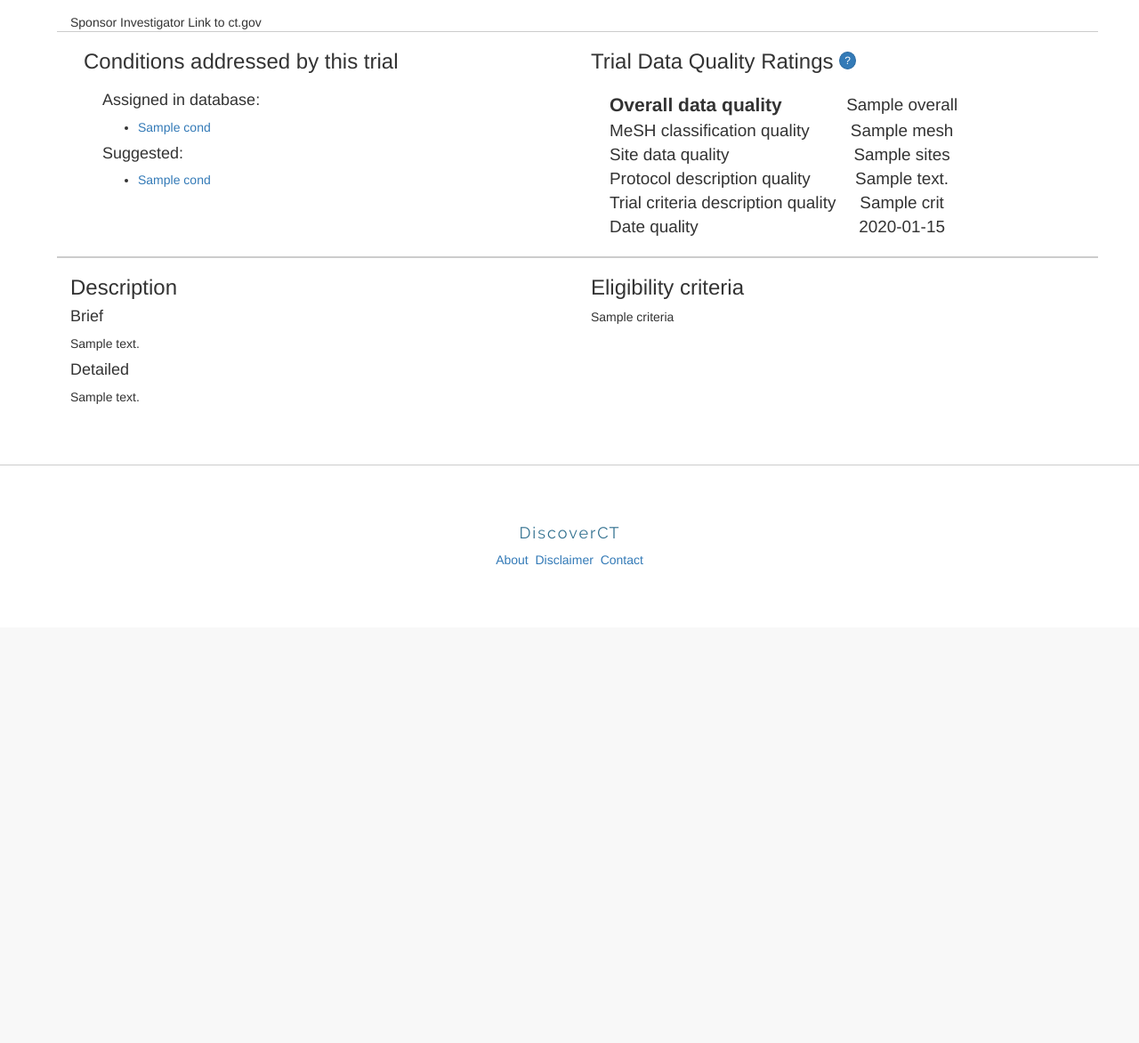
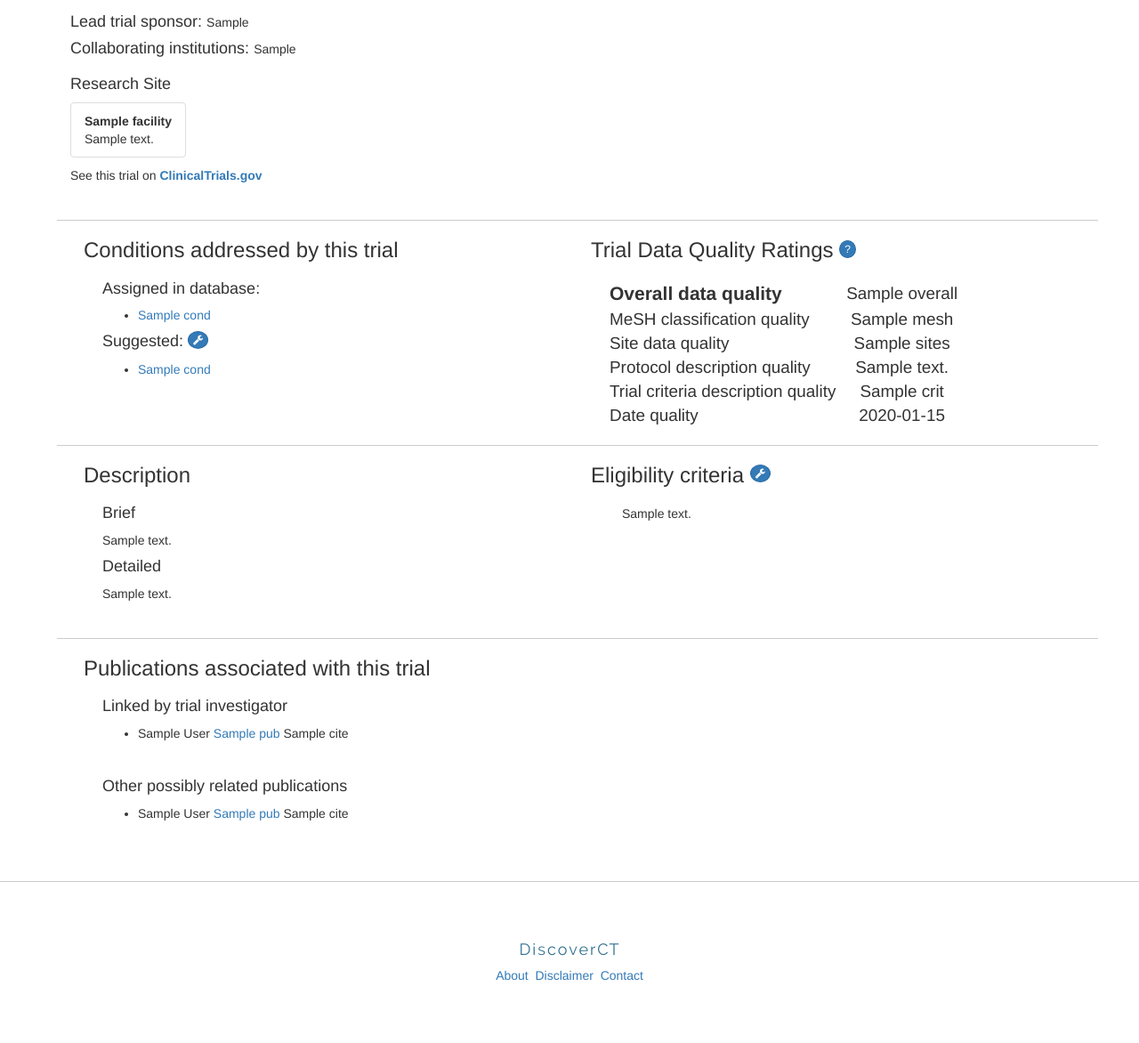
Before and after one commit to jasonost/clinicaltrials, a Flask app: template ctapp/templates/trial.html in a window 1280 px wide. Shown: the part 229-1401 px from the top of the page at 89% size. Before the commit the page ends 864 px from the top, so only its background shows below. Run offline with Flask 2, Linux system fonts and the light colour scheme; the template is opened without the code that fills it: most values are stand-ins (such as "Sample title", 1, 10 or a date in 2020); parts of the project's set-up code (start-up, migrations or seed data) failed here and were passed over; some libraries are stand-ins or nearby versions.

Commit message:
Trial page updates
Adding sites and sponsors, publication list

```diff
--- a/ctapp/templates/trial.html
+++ b/ctapp/templates/trial.html
@@ -10,13 +10,34 @@
     </div>
   </header>
   <section class='container'>
-    <div class='row'>
-      <div class='col-xs-12 col-sm-12 col-md-12'>
-        Sponsor
-        Investigator
-        Link to ct.gov
+      <div class='row col-xs-12 col-sm-12 col-md-12'>
+        <p><span class='h4'>Lead trial sponsor: </span>{{ prim_spon }}</p>
+        {% if other_collab.cnt > 0 %}
+          <p><span class='h4'>Collaborating institution{% if other_collab.cnt > 1 %}s{% endif %}: </span>{{ other_collab.list_string }}</p>
+        {% endif %}
       </div>
-    </div>
+      <div id='facility-list' class='row col-xs-12 col-sm-12 col-md-12'>
+        {% if facility_list|length > 0 %}
+            <p class='h4'>Research Site{% if facility_list|length > 1 %}s{% endif %}</p>
+            <ul class='list-group-horizontal'>
+              {% for facility in facility_list[:5] %}
+                <li class='facility list-group-item'>
+                  <span style="font-weight:bold">{{ facility.name }}</span><br />
+                  {{ facility.address|safe }}<br />
+                </li>
+              {% endfor %}
+              {% if facility_list|length > 5 %}
+                <li class="facility list-group-item" style="background-color: rgba(255, 223, 51, 0.3)">
+                  Only showing <span style="font-weight: bold">5 of {{ facility_list|length }}</span> research sites. Click <a href="{{ url_for('trial_sites') }}?nct_id={{ nct_id }}" target="_blank">here</a> to see a list of all facilities for this trial.
+                </li>
+              {% endif %}
+            </ul>
+        {% endif %}
+      </div>
+      <div class='row col-xs-12 col-sm-12 col-md-12'>
+        <p>See this trial on <a href="http://clinicaltrials.gov/show/{{ nct_id }}" style="font-weight:bold" target="_blank">ClinicalTrials.gov</a></p>
+        <p>&nbsp;</p>
+      </div>
   </section>
   <section class='bottom container'>
     <div class='row'>
@@ -34,7 +55,11 @@
             {% else %}
               <p>No conditions assigned in database.</p>
             {% endif %}
-            <h4>Suggested:</h4>
+            <h4>Suggested:
+            {% if cond_list_s %}
+              <button type="button" class="btn btn-primary more-info" id="add-mesh-btn" data-toggle="tooltip" data-placement="right" title="Click here to assign additional terms to this trial (new tab will open)."><i class="fa fa-wrench"></i></button>
+            {% endif %}
+            </h4>
             {% if cond_list_s %}
               <ul>
                 {% for cond in cond_list_s %}
@@ -44,9 +69,10 @@
             {% else %}
               <p>No suggested terms.</p>
             {% endif %}
+            <p>&nbsp;</p>
           </div>
         </div>
-        <div class='col-xs-12 col-sm-12 col-md-5'>
+        <div class='col-xs-12 col-sm-12 col-md-6'>
           <div id='ratings-summary'>
             <h3>Trial Data Quality Ratings
               <a type="button" class="btn btn-primary more-info" id="rating-info-btn" data-toggle="tooltip" data-placement="right" title="Click here for more information about data quality ratings (new tab will open)." href="{{ url_for('ratings_description') }}" target="_blank">?</a>
@@ -58,19 +84,63 @@
     </div>
   </section>
   <section class='bottom container'>
-    <div class='row {% if cond_list or cond_list_s %} bottom {% endif %}'>
-      <div class='trial-description col-xs-12 col-sm-6 col-md-6'>
-        <h3>Description</h3>
+    <div class='trial-description col-xs-12 col-sm-6 col-md-6'>
+      <h3>Description</h3>
+      <div class="ratings-table">
         <h4>Brief</h4>
         <p>{{ brief_desc|safe }}</p>
         <h4>Detailed</h4>
         <p>{{ detailed_desc|safe }}</p>
-     </div>
-      <div class='trial-criteria col-xs-12 col-sm-6 col-md-6'>
-        <h3>Eligibility criteria</h3>
-        <p>{{ criteria|safe }}</p>
+        <p>&nbsp;</p>
+      </div>
+   </div>
+    <div class='trial-criteria col-xs-12 col-sm-6 col-md-6'>
+      <h3>Eligibility criteria
+      <button type="button" class="btn btn-primary more-info" id="structure-criteria-btn" data-toggle="tooltip" data-placement="right" title="Click here to extract structured eligibility concepts from these criteria (new tab will open)."><i class="fa fa-wrench"></i></button>
+      </h3>
+      <div class="ratings-table">
+        {% if criteria|length > 0 %}
+          {% for crit in criteria %}
+            {% if crit.disptype == 'H' %}
+              <h4>{{ crit.disptext }}</h4>
+            {% else %}
+              <p {% if crit.disptype != 'U' %}style="padding-left: 1em"{% endif %}>{{ crit.disptext }}</p>
+            {% endif %}
+          {% endfor %}
+        {% else %}
+          <p>No eligibility criteria were provided</p>
+        {% endif %}
+        <p>&nbsp;</p>
       </div>
     </div>
+  </section>
+  <section class='bottom container'>
+    <div class='trial-publications col-xs-12 col-sm-12 col-md-12'>
+      <h3>Publications associated with this trial</h3>
+      <div class="ratings-table">
+        <h4>Linked by trial investigator</h4>
+        {% if pubs.linked|length > 0 %}
+          <ul>
+            {% for pub in pubs.linked %}
+              <li>{{ pub.authors }} <a href="http://www.ncbi.nlm.nih.gov/pubmed/{{ pub.pmid }}" target="_blank">{{ pub.title }}</a> {{ pub.cite }}</li>
+            {% endfor %}
+          </ul>
+        {% else %}
+          <p>No publications linked by trial investigator</p>
+        {% endif %}
+        <p>&nbsp;</p>
+        <h4>Other possibly related publications</h4>
+        {% if pubs.other|length > 0 %}
+          <ul>
+            {% for pub in pubs.other %}
+              <li>{{ pub.authors }} <a href="http://www.ncbi.nlm.nih.gov/pubmed/{{ pub.pmid }}" target="_blank">{{ pub.title }}</a> {{ pub.cite }}</li>
+            {% endfor %}
+          </ul>
+        {% else %}
+          <p>No other suggested publications</p>
+        {% endif %}
+      </div>
+   </div>
   </section>
 </div>
 
```
Also changed, not shown: ctapp/templates/trial_sites.html (added, +29 -0 lines).
